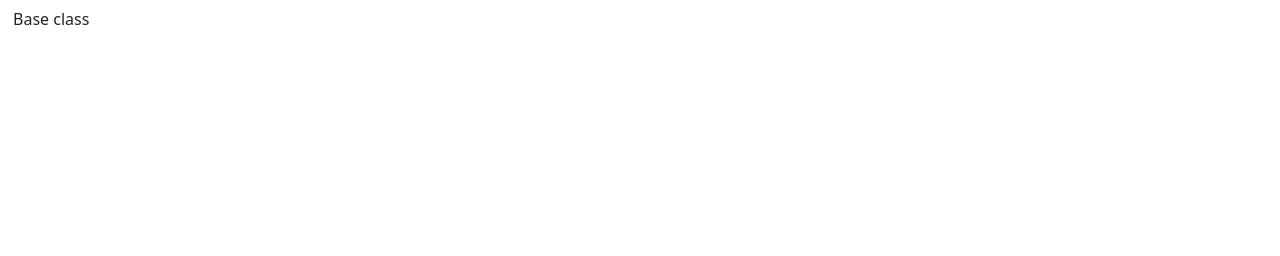
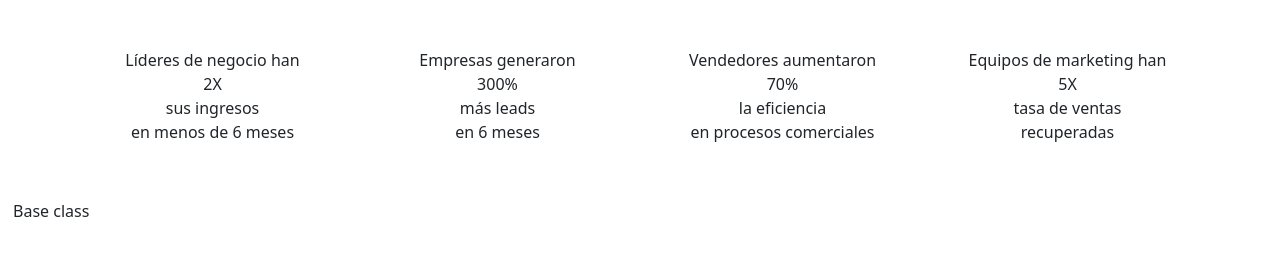
Before and after one commit to Jhonatan0124/Lab-bootstrap, a plain HTML site: page index.html in a window 1280 px wide. Drawn offline with nearby package versions, Linux system fonts and the light colour scheme.

```diff
--- a/index.html
+++ b/index.html
@@ -7,6 +7,31 @@
     <link href="https://cdn.jsdelivr.net/npm/bootstrap@5.3.3/dist/css/bootstrap.min.css" rel="stylesheet" integrity="sha384-QWTKZyjpPEjISv5WaRU9OFeRpok6YctnYmDr5pNlyT2bRjXh0JMhjY6hW+ALEwIH" crossorigin="anonymous">
 </head>
 <body>
+    <div class="container my-5">
+        <div class="row text-center">
+            <div class="col-md-3">
+                <div class="titulo">Líderes de negocio han</div>
+                <div class="subtitulo">2X</div>
+                <div class="texto">sus ingresos<br>en menos de 6 meses</div>
+            </div>
+            <div class="col-md-3 divider">
+                <div class="titulo">Empresas generaron</div>
+                <div class="subtitulo">300%</div>
+                <div class="texto">más leads<br>en 6 meses</div>
+            </div>
+            <div class="col-md-3 divider">
+                <div class="titulo">Vendedores aumentaron</div>
+                <div class="subtitulo">70%</div>
+                <div class="texto">la eficiencia<br>en procesos comerciales</div>
+            </div>
+            <div class="col-md-3 divider">
+                <div class="titulo">Equipos de marketing han</div>
+                <div class="subtitulo">5X</div>
+                <div class="texto">tasa de ventas<br>recuperadas</div>
+            </div>
+        </div>
+    </div>
+
     <button type="button" class="btn">Base class</button>
     <script src="https://cdn.jsdelivr.net/npm/bootstrap@5.3.3/dist/js/bootstrap.bundle.min.js" integrity="sha384-YvpcrYf0tY3lHB60NNkmXc5s9fDVZLESaAA55NDzOxhy9GkcIdslK1eN7N6jIeHz" crossorigin="anonymous"></script>
 </body>
--- a/style.css
+++ b/style.css
@@ -0,0 +1,17 @@
+.divider {
+    border-left: 1.5px solid #ccc;
+}
+.titulo {
+    font-size: 18px;
+    font-weight: bold;
+    color: #207568;
+}
+.subtitulo {
+    font-size: 40px;
+    font-weight: bold;
+    color: #003049;
+}
+.texto {
+    font-size: 18px;
+    color: #6c757d;
+}
```
